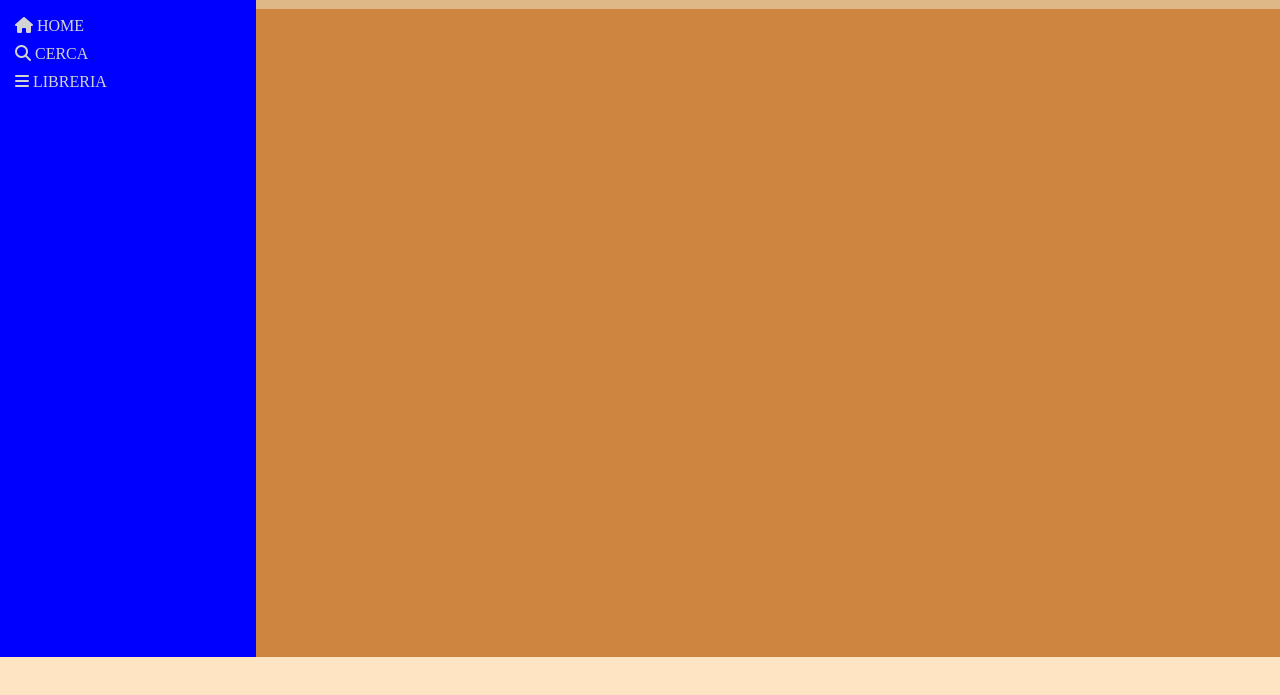
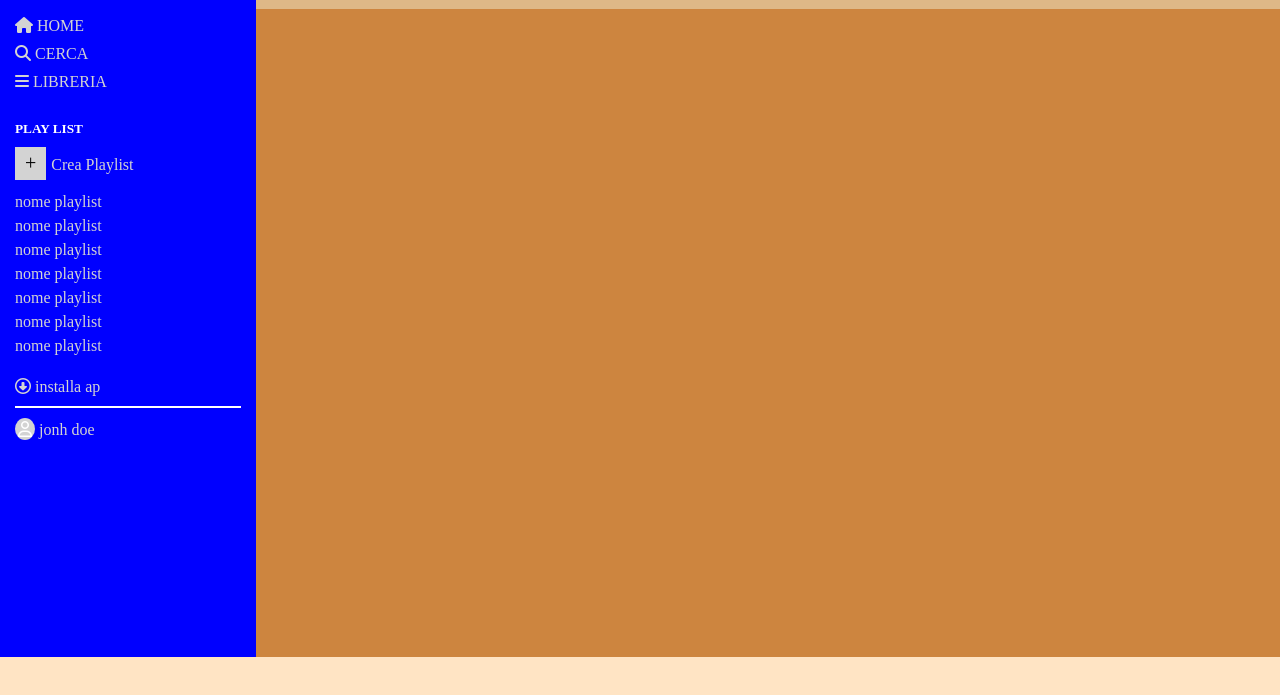
Before and after one commit to FrancescoTullio/html-css-spotifyweb, a plain HTML site: page index.html in a window 1280 px wide. Shown: the part 63-758 px from the top of the page. Drawn offline with Linux system fonts and the light colour scheme.

Commit message:
feat: nav-footer

```diff
--- a/css/style.css
+++ b/css/style.css
@@ -1,4 +1,4 @@
-*{
+* {
     margin: 0;
     padding: 0;
     box-sizing: border-box;
@@ -6,11 +6,11 @@
 }
 
 
-img{
+img {
     width: 100%;
 }
 
-ul{
+ul {
     list-style: none;
 }
 
@@ -19,31 +19,34 @@ a {
     color: inherit;
     text-decoration: none;
 }
+
+
+
 /**contanier**/
 
-.main-part{
+.main-part {
     width: 100%;
     height: 90vh;
     display: flex;
 }
 
-.play-part{
+.play-part {
     width: 100%;
     height: 10vh;
 }
 
 
-.nav{
+.nav {
     width: 20%;
     height: 100%;
 }
 
-.song{
+.song {
     width: 80%;
     height: 100%;
 }
 
-.header-song{
+.header-song {
     width: 100%;
     height: 10%;
     display: flex;
@@ -51,14 +54,18 @@ a {
     align-items: center;
 }
 
-.select-song{
+.select-song {
     width: 100%;
     height: 90%;
     overflow: auto;
 }
 
+.container-list {
+    padding: 0 15px;
+}
 
-.container-nav{
+
+.container-nav {
     padding: 15px 15px;
 }
 
@@ -66,59 +73,118 @@ a {
 
 /**bottoni**/
 
-.btn{
+.btn {
     display: inline-block;
     padding: 10px 30px;
     border-radius: 20px;
     border: 2px solid lightgrey;
 }
 
-.header-song .btn  {
+.header-song .btn {
     margin-right: 10px;
 }
 
 
 
-.header-song .btn:hover{
+.header-song .btn:hover {
     color: white;
     border-color: white;
 }
 
 /**nav**/
 
-.logo{
+.logo {
     width: 60%;
 }
 
-.fa-spotify{
+.fa-spotify {
     display: none;
 }
 
-.main-nav ul{
+.main-nav ul {
     padding-top: 15px;
 }
 
-.main-nav ul li{
+.main-nav ul li {
     padding: 5px 0;
 }
 
-.home:hover{
+.home:hover {
     color: white;
-    .fa-house{
+
+    .fa-house {
         color: white;
     }
 }
 
-.cerca:hover{
+.cerca:hover {
     color: white;
-    .fa-magnifying-glass{
+
+    .fa-magnifying-glass {
         color: white;
     }
 }
 
-.lib:hover{
+.lib:hover {
     color: white;
-    .fa-bars{
+
+    .fa-bars {
         color: white;
     }
 }
+
+
+/**playlist**/
+
+h5 {
+    color: white;
+    padding: 10px 0;
+}
+
+.plus {
+    display: inline-block;
+    background-color: lightgrey;
+    color: black;
+    padding: 5px 10px;
+    font-size: 20px;
+    margin-right: 5px;
+}
+
+.playlist:hover span {
+    color: white;
+}
+
+.container-list ul {
+    padding: 10px 0;
+}
+
+.container-list ul li {
+    padding: 3px 0;
+}
+
+.container-list ul li:hover {
+    color: white;
+}
+
+.row {
+    display: row;
+    align-items: flex-end;
+    justify-content: center;
+}
+
+hr{
+    border: 1px solid white;
+    width: 100%;
+
+}
+
+.nav-footer{
+    padding: 10px 0;
+}
+
+.fa-user{
+    padding: 3px 3px;
+    background-color: lightgray;
+    border-radius: 50%;
+    color: white;
+}
--- a/index.html
+++ b/index.html
@@ -40,6 +40,43 @@
                 </div>
             </div>
 
+
+
+            <div class="container-list vanish">
+
+                <h5>PLAY LIST</h5>
+                <div class="playlist">
+                    <span class="plus">+</span><span>Crea Playlist</span>
+                </div>
+            </div>
+            <div class="container-list vanish">
+                <ul>
+                    <li><a href="">nome playlist</a></li>
+                    <li><a href="">nome playlist</a></li>
+                    <li><a href="">nome playlist</a></li>
+                    <li><a href="">nome playlist</a></li>
+                    <li><a href="">nome playlist</a></li>
+                    <li><a href="">nome playlist</a></li>
+                    <li><a href="">nome playlist</a></li>
+                </ul>
+            </div>
+
+            <div class="container-list">
+                <div class="row">
+
+                    <p class="nav-footer"><i class="fa-regular fa-circle-down"></i><span class="vanish">   installa ap</span></p>
+                    <hr class="vanish">
+                    <p class="nav-footer"><i class="fa-regular fa-user"></i>
+                    <span class="vanish">   jonh doe</span>
+                    </p>
+
+
+                </div>
+
+
+
+
+            </div>
 
 
         </div>
```
